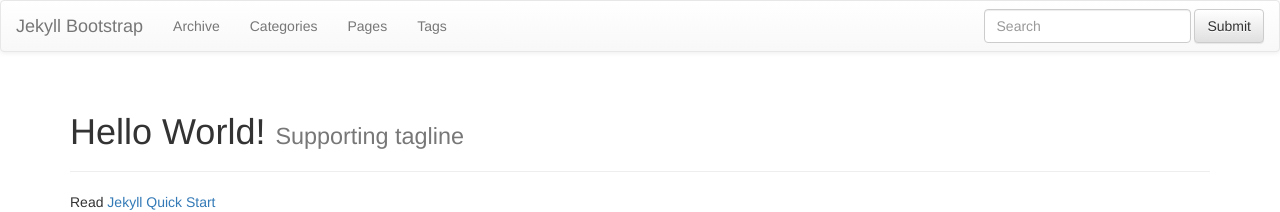
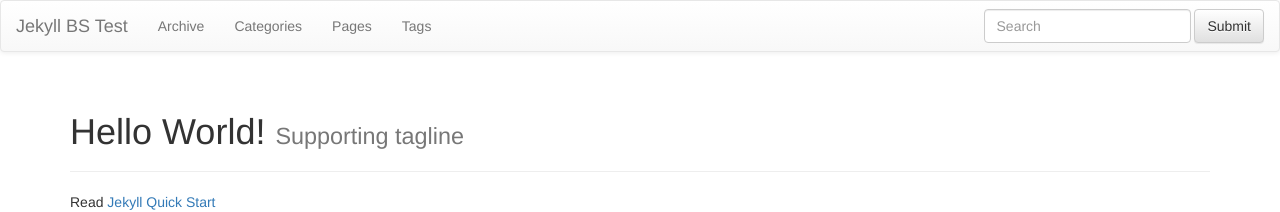
Before and after one commit to owl0501/GitHubPages_JekyII, a Jekyll site: the page built from index.md, in a window 1280 px wide. Shown: the top 212 px of the page. Built offline with Jekyll 4.4.1, drawn with Linux system fonts in a browser that asks for light colours; nearby versions of some CDN libraries; library files that are not in the unit come from our copies.

Commit message:
[modify] config

```diff
--- a/_config.yml
+++ b/_config.yml
@@ -8,7 +8,7 @@ highlighter: pygments
 # Themes are encouraged to use these universal variables
 # so be sure to set them if your theme uses them.
 #
-title : Jekyll Bootstrap
+title : Jekyll BS Test
 tagline: Site Tagline
 author :
   name : Name Lastname
```
